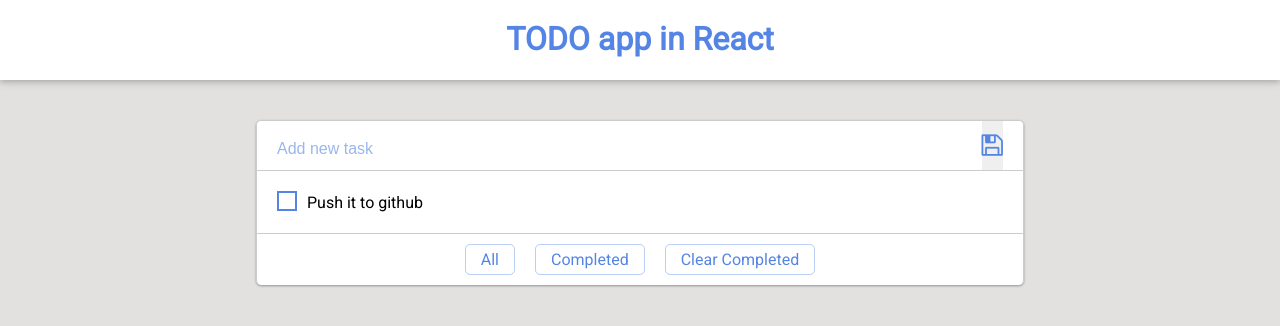
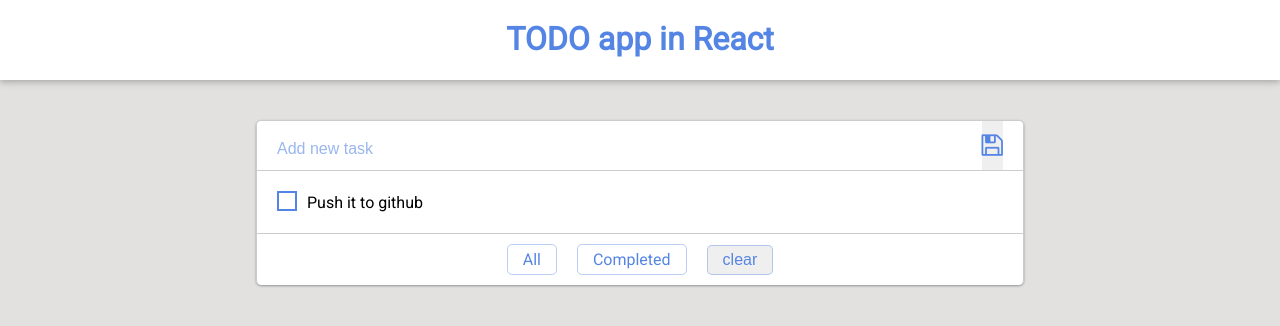
Before and after one commit to dharmendrasingh715/react_todo, a React app: page / in a window 1280 px wide. Shown: the top 326 px of the page. Built offline with nearby package versions, Linux system fonts and the light colour scheme.

Commit message:
Clear_completed funtion updated

```diff
--- a/src/components/Footer/Footer.js
+++ b/src/components/Footer/Footer.js
@@ -4,20 +4,20 @@ import { Link } from 'react-router-dom'
 
 
 const Footer = (props) => {
+    console.log(props);
 
     return (
 
         <div className={Classes.footer}>
             <span>
-                    {/* <a href="/all">All</a> */}
                 <Link to="/all">All</Link>
             </span>
             <span>
-                    {/* <a href="/completed">Completed</a> */}
                 <Link to="/completed">Completed</Link>
             </span>
             <span>
-                    <a href="/">Clear Completed</a>
+
+                <button onClick={() => props.clearCompleted()}>clear</button>
             </span>
         </div>
     )
--- a/src/components/Header/Header.js
+++ b/src/components/Header/Header.js
@@ -12,8 +12,8 @@ const Header = (props) => {
                 className={Classes["new-task"]}
                 placeholder="Add new task" />
 
-            <button className={Classes["add-task"]} onClick={(event)=>props.clicked(event)}>
-                <i className={[Classes["save-button"],  "fa-save", "fa"].join(" ")} ></i>
+            <button className={Classes["add-task"]} onClick={(event) => props.clicked(event)}>
+                <i className={[Classes["save-button"], "fa-save", "fa"].join(" ")} ></i>
             </button>
         </div>
     )
--- a/src/components/Task/Task.js
+++ b/src/components/Task/Task.js
@@ -2,16 +2,16 @@ import React from "react";
 import Classes from "./Task.scss";
 
 const Task = (props) => {
-    const completed = props.completed? "checked": "";
+    const completed = props.completed ? "checked" : "";
 
     return (
 
         <div className={Classes.task}>
             <div className={Classes.body}>
                 <span className={Classes["task-check"]}>
-                    <input type="checkbox" className={Classes["hidden-box"]} value="0" id={props.id} checked={completed} onChange={()=> null}/>
+                    <input type="checkbox" className={Classes["hidden-box"]} value="0" id={props.id} checked={completed} onChange={() => null} />
                     <label htmlFor="first" className={Classes["check-label"]}
-                    onClick = {(event) => props.changed(event, props.id)}>
+                        onClick={(event) => props.changed(event, props.id)}>
                         <span className={Classes["label-box"]}></span>
                     </label>
                 </span>
--- a/src/components/Tasks/Tasks.js
+++ b/src/components/Tasks/Tasks.js
@@ -1,12 +1,12 @@
-import React, {Component} from "react";
+import React, { Component } from "react";
 import Classes from './Tasks.scss';
 import Task from "../../components/Task/Task";
 
 class Tasks extends Component {
-    changeTaskStateHandler = (event,id) => {
+    changeTaskStateHandler = (event, id) => {
         event.preventDefault();
 
-        const taskIndex = this.props.tasks.findIndex(t => t.id === id );
+        const taskIndex = this.props.tasks.findIndex(t => t.id === id);
 
         const task = {
             ...this.props.tasks[taskIndex]
@@ -14,7 +14,7 @@ class Tasks extends Component {
 
         task.completed = !task.completed;
 
-        var tasks = [...this.props.tasks];
+        const tasks = [...this.props.tasks];
         tasks[taskIndex] = task;
 
         this.props.updateState(tasks);
@@ -23,20 +23,20 @@ class Tasks extends Component {
     render() {
         console.log(this.props);
         var tasks, taskState;
-        if(this.props.show == 'all') {
-            tasks = this.props.tasks.map((task, index)=>{
-                return <Task key={index} id = {task.id} task = {task.task} completed = {task.completed} changed = {this.changeTaskStateHandler} />
+        if (this.props.show == 'all') {
+            tasks = this.props.tasks.map((task, index) => {
+                return <Task key={index} id={task.id} task={task.task} completed={task.completed} changed={this.changeTaskStateHandler} />
             });
         } else {
-            taskState = this.props.show == 'incomplete'? false: true;
+            taskState = this.props.show == 'incomplete' ? false : true;
             console.log(taskState);
 
-            tasks = this.props.tasks.filter((task)=>{
+            tasks = this.props.tasks.filter((task) => {
                 console.log(task);
 
                 return task.completed == taskState
-            }).map((task, index)=>{
-                return <Task key={index} id = {task.id} task = {task.task} completed = {task.completed} changed = {this.changeTaskStateHandler} />
+            }).map((task, index) => {
+                return <Task key={index} id={task.id} task={task.task} completed={task.completed} changed={this.changeTaskStateHandler} />
             });
         }
 
--- a/src/containers/App.js
+++ b/src/containers/App.js
@@ -1,4 +1,4 @@
-import React, {Component} from "react";
+import React, { Component } from "react";
 import Classes from './App.scss';
 import Header from "../components/Header/Header";
 import Tasks from "../components/Tasks/Tasks";
@@ -10,22 +10,25 @@ class App extends Component {
 
     constructor(props) {
         super(props);
-
+        debugger
         this.state = {
             tasks: [{
                 id: this.getId(),
                 task: "Test this task",
                 completed: true
-            },{
+            }, {
                 id: this.getId(),
                 task: "Push it to github",
                 completed: false
             }]
         }
     }
+    componentDidMount() {
+        debugger
+    }
 
     getId = () => {
-        return  Math.random().toString(22).replace('0.', '') ;
+        return Math.random().toString(22).replace('0.', '');
     }
 
     addTaskHandler = (event) => {
@@ -51,23 +54,37 @@ class App extends Component {
     }
 
     updateStateHandler = (tasks) => {
-        this.setState({tasks: tasks});
+        this.setState({ tasks: tasks });
+    }
+
+    clearCompletedTasksHandler = () => {
+
+        const tasks = [...this.state.tasks];
+        for (let i = tasks.length - 1; i >= 0; i--) {
+            if (tasks[i].completed == true) {
+                tasks.splice(tasks[i], 1);
+            }
+        }
+        console.log(tasks);
+
+        this.setState({
+            tasks: tasks
+        });
     }
 
     render() {
-
         // var tasks = ();
 
         return (
             <div className={Classes.tasks}>
                 <Header clicked={this.addTaskHandler} />
                 <Switch>
-                <Route exact path='/' render={(props)=>(<Tasks tasks={this.state.tasks} updateState={this.updateStateHandler} show="incomplete"/>)}/>
-                <Route exact path='/completed' render={(props)=>(<Tasks tasks={this.state.tasks} updateState={this.updateStateHandler} show="completed"/>)}/>
-                <Route exact path='/all' render={(props)=>(<Tasks tasks={this.state.tasks} updateState={this.updateStateHandler} show="all"/>)}/>
+                    <Route exact path='/' render={(props) => (<Tasks tasks={this.state.tasks} updateState={this.updateStateHandler} show="incomplete" />)} />
+                    <Route path='/completed' render={(props) => (<Tasks tasks={this.state.tasks} updateState={this.updateStateHandler} show="completed" />)} />
+                    <Route path='/all' render={(props) => (<Tasks tasks={this.state.tasks} updateState={this.updateStateHandler} show="all" />)} />
                 </Switch>
 
-            <Footer/>
+                <Footer clearCompleted={this.clearCompletedTasksHandler} />
             </div>
         );
     }
--- a/src/containers/App.scss
+++ b/src/containers/App.scss
@@ -48,5 +48,20 @@
             color: #ffffff;
             background: rgba(85, 133, 228, .6);
         }
+        span button{
+            text-decoration: none;
+            color: #5585e4;
+            border: 1px solid rgba(85, 133, 228, .4);
+            padding: 5px 15px;
+            border-radius: 5px;
+            margin: 10px;
+            display: inline-flex;
+            width: max-content;
+            font-size:16px;
+        }
+        span button:hover {
+            color: #ffffff;
+            background: rgba(85, 133, 228, .6);
+        }
     }
 }
--- a/src/index.js
+++ b/src/index.js
@@ -2,8 +2,8 @@ import React from "react";
 import ReactDom from "react-dom";
 import "./styles/main.scss"
 import App from "./containers/App";
-import {BrowserRouter, Route, Link } from "react-router-dom";
-
+import { BrowserRouter, Route, Link } from "react-router-dom";
+debugger
 ReactDom.render(
     <BrowserRouter>
         <App />
```
Lines whose indentation alone changed are shown as unchanged.
